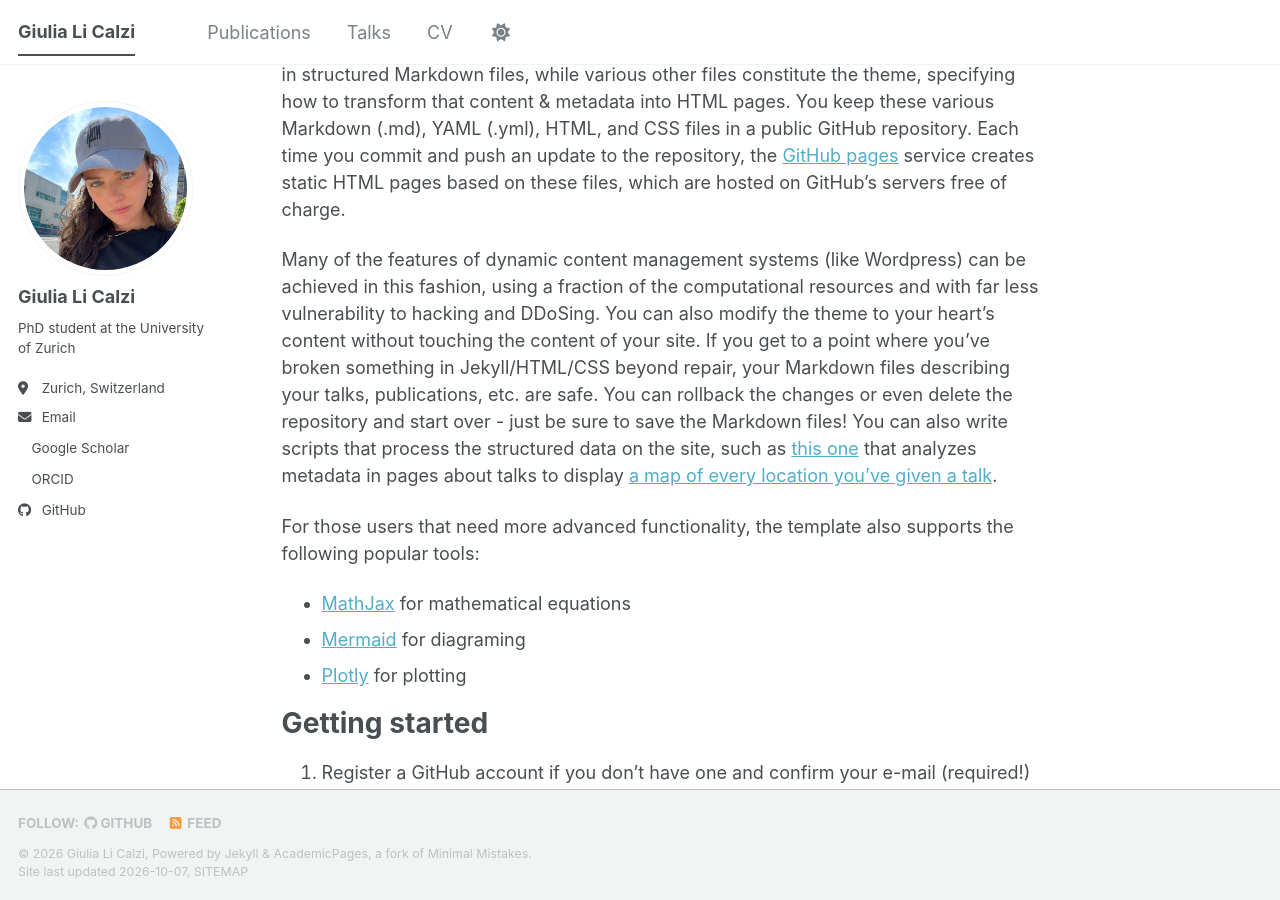
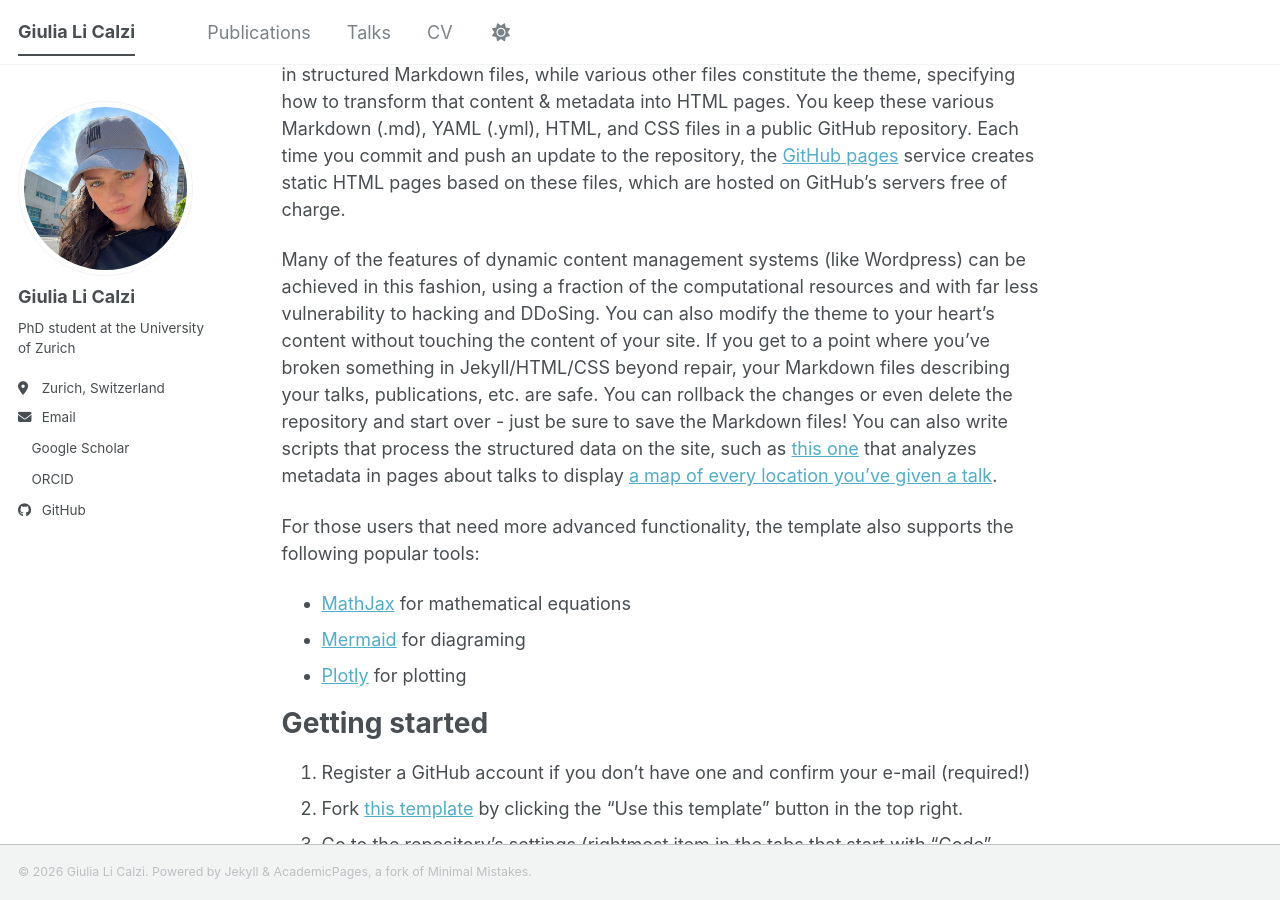
Before and after one commit to glicalzi/glicalzi.github.io, a Jekyll site: the page built from _pages/about.md, in a window 1280 px wide and 900 px high, scrolled down 529 px. Built offline with Jekyll 4.4.1, drawn with Linux system fonts in a browser that asks for light colours; a style sheet for code colours, icons or effects is not loaded.

Commit message:
Update footer.html

```diff
--- a/_includes/footer.html
+++ b/_includes/footer.html
@@ -1,25 +1,3 @@
 {% include base_path %}
 
-{% if site.author.github or site.author.bitbucket or site.atom_feed.hide != true %}
-<div class="page__footer-follow">
-  <ul class="social-icons">
-    {% if site.data.ui-text[site.locale].follow_label %}
-      <li><strong>{{ site.data.ui-text[site.locale].follow_label }}</strong></li>
-    {% endif %}
-    {% if site.author.github %}
-      <li><a href="https://github.com/{{ site.author.github }}"><i class="fab fa-github" aria-hidden="true"></i> GitHub</a></li>
-    {% endif %}
-    {% if site.author.bitbucket %}
-      <li><a href="https://bitbucket.org/{{ site.author.bitbucket }}"><i class="fab fa-bitbucket" aria-hidden="true"></i> Bitbucket</a></li>
-    {% endif %}
-    {% if site.atom_feed.hide != true %}
-    <li><a href="{% if site.atom_feed.path %}{{ site.atom_feed.path }}{% else %}{{ base_path }}/feed.xml{% endif %}"><i class="fa fa-fw fa-rss-square" aria-hidden="true"></i> {{ site.data.ui-text[site.locale].feed_label | default: "Feed" }}</a></li>
-    {% endif %}
-  </ul>
-</div>
-{% endif %}
-
-<div class="page__footer-copyright">
-  &copy; {{ site.time | date: '%Y' }} {{ site.name | default: site.title }}, {{ site.data.ui-text[site.locale].powered_by | default: "Powered by" }} <a href="https://jekyllrb.com" rel="nofollow">Jekyll</a> &amp; <a href="https://github.com/academicpages/academicpages.github.io">AcademicPages</a>, a fork of <a href="https://mademistakes.com/work/minimal-mistakes-jekyll-theme/" rel="nofollow">Minimal Mistakes</a>.<br />
-  Site last updated {{ "now" | date: '%Y-%m-%d' }}, <a href="/sitemap/" style="text-transform: uppercase;">{{ site.data.ui-text[site.locale].site_map | default: "Sitemap" }}</a>
-</div>
+<div class="page__footer-copyright">&copy; {{ site.time | date: '%Y' }} {{ site.name | default: site.title }}. {{ site.data.ui-text[site.locale].powered_by | default: "Powered by" }} <a href="http://jekyllrb.com" rel="nofollow">Jekyll</a> &amp; <a href="https://github.com/academicpages/academicpages.github.io">AcademicPages</a>, a fork of <a href="https://mademistakes.com/work/minimal-mistakes-jekyll-theme/" rel="nofollow">Minimal Mistakes</a>.</div>
```
